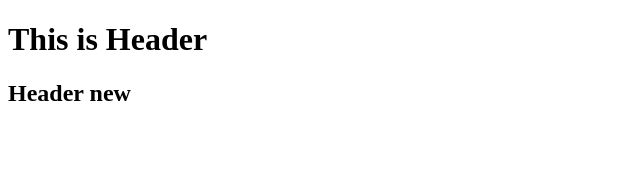
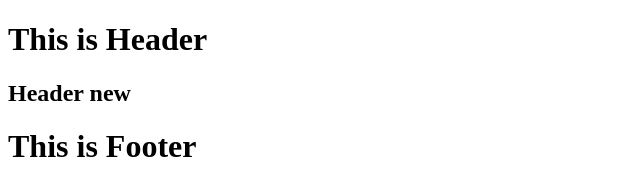
Before and after one commit to RostislavBR/VueProject, a plain HTML site: page index.html in a window 1280 px wide. Shown: the whole page, without its empty margins (0-640 px from the left). Drawn offline with Linux system fonts and the light colour scheme.

Commit message:
add footer

```diff
--- a/index.html
+++ b/index.html
@@ -12,5 +12,8 @@
         <h2>Header new</h2>
     </header>
     <div class="contianer"></div>
+    <footer class="footer">
+        <h1>This is Footer</h1>
+    </footer>
 </body>
 </html>
```
